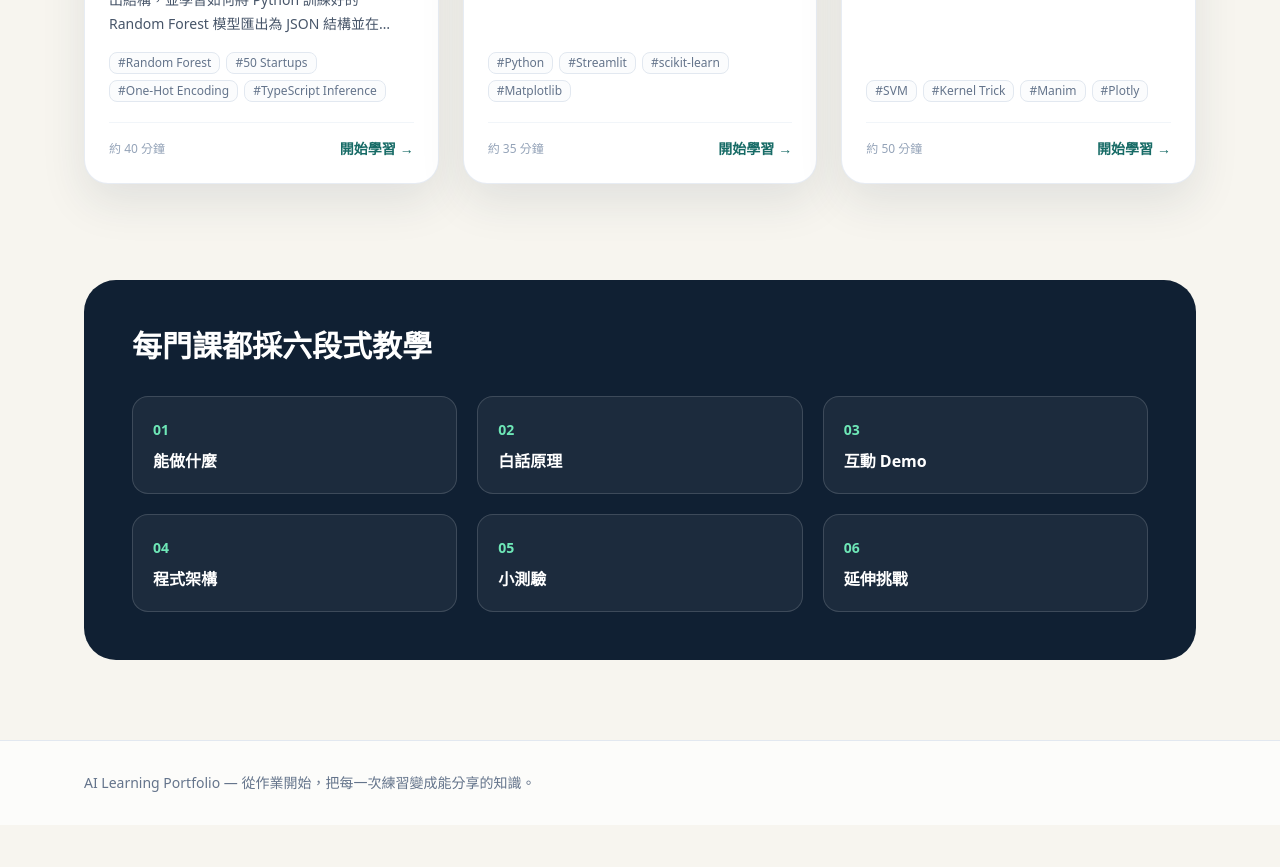
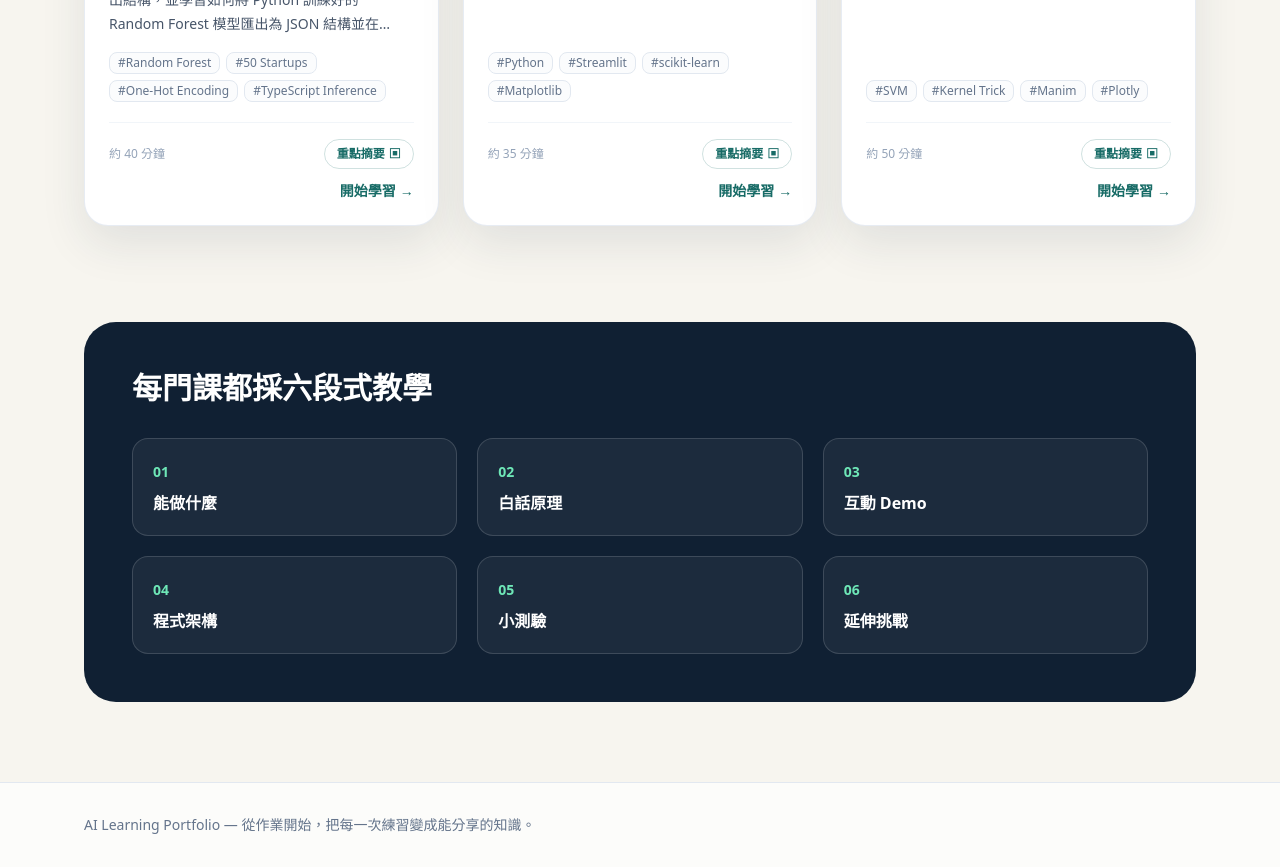
Before and after one commit to gshan1209-cell/AI-Learning-Portfolio, a Next.js app: page / in a window 1280 px wide. Shown: the part 1020-1887 px from the top of the page. Before the commit the page ends 1845 px from the top, so only its background shows below. Built offline with nearby package versions, Linux system fonts and the light colour scheme.

Commit message:
feat: link course cards to summary images

```diff
--- a/src/components/course-card.tsx
+++ b/src/components/course-card.tsx
@@ -30,14 +30,18 @@ export default function CourseCard({ course }: { course: Course }) {
         ) : (
           <div className="flex h-full w-full items-center justify-center bg-gradient-to-br from-slate-900 via-slate-800 to-slate-900 p-6 text-center text-white">
             <div>
-              <span className="text-3xl font-black opacity-20">{course.category}</span>
-              <p className="mt-1 text-sm font-semibold opacity-70">{course.title}</p>
+              <span className="text-3xl font-black opacity-20">
+                {course.category}
+              </span>
+              <p className="mt-1 text-sm font-semibold opacity-70">
+                {course.title}
+              </p>
             </div>
           </div>
         )}
 
         {/* 懸浮標籤 */}
-        <div className="absolute top-3 left-3 right-3 flex flex-wrap items-center justify-between gap-2">
+        <div className="absolute left-3 right-3 top-3 flex flex-wrap items-center justify-between gap-2">
           <span className="rounded-full bg-white/90 px-3 py-1 text-xs font-bold text-brand shadow-sm backdrop-blur-md">
             {course.category}
           </span>
@@ -63,28 +67,52 @@ export default function CourseCard({ course }: { course: Course }) {
         <h2 className="text-xl font-bold text-ink transition-colors duration-200 group-hover:text-brand">
           {course.title}
         </h2>
-        <p className="mt-1.5 text-xs font-bold text-brand tracking-wide">{course.subtitle}</p>
-        <p className="mt-3 flex-1 text-sm leading-6 text-slate-600 line-clamp-3">{course.summary}</p>
+        <p className="mt-1.5 text-xs font-bold tracking-wide text-brand">
+          {course.subtitle}
+        </p>
+        <p className="mt-3 line-clamp-3 flex-1 text-sm leading-6 text-slate-600">
+          {course.summary}
+        </p>
 
         {/* 標籤 */}
         <div className="mt-4 flex flex-wrap gap-1.5">
           {course.tags.slice(0, 4).map((tag) => (
-            <span key={tag} className="rounded-lg border border-slate-200 bg-slate-50/50 px-2 py-0.5 text-xs font-medium text-slate-500">
+            <span
+              key={tag}
+              className="rounded-lg border border-slate-200 bg-slate-50/50 px-2 py-0.5 text-xs font-medium text-slate-500"
+            >
               #{tag}
             </span>
           ))}
         </div>
 
         {/* 底部導覽列 */}
-        <div className="mt-5 flex items-center justify-between border-t border-slate-100 pt-4 text-sm font-medium">
-          <span className="text-xs text-slate-400">約 {course.durationMinutes} 分鐘</span>
-          {enabled ? (
-            <Link href={`/courses/${course.slug}`} className="inline-flex items-center gap-1 font-bold text-brand hover:underline">
-              開始學習 <span>→</span>
+        <div className="mt-5 border-t border-slate-100 pt-4">
+          <div className="flex items-center justify-between gap-3 text-sm font-medium">
+            <span className="text-xs text-slate-400">
+              約 {course.durationMinutes} 分鐘
+            </span>
+            <Link
+              href={`/courses/${course.slug}/summary`}
+              className="inline-flex items-center gap-1 rounded-full border border-brand/20 px-3 py-1.5 text-xs font-bold text-brand transition hover:border-brand hover:bg-emerald-50"
+              aria-label={`查看${course.title}重點摘要`}
+            >
+              重點摘要 <span aria-hidden="true">▣</span>
             </Link>
-          ) : (
-            <span className="font-semibold text-slate-400">即將推出</span>
-          )}
+          </div>
+
+          <div className="mt-3 flex justify-end text-sm font-medium">
+            {enabled ? (
+              <Link
+                href={`/courses/${course.slug}`}
+                className="inline-flex items-center gap-1 font-bold text-brand hover:underline"
+              >
+                開始學習 <span>→</span>
+              </Link>
+            ) : (
+              <span className="font-semibold text-slate-400">即將推出</span>
+            )}
+          </div>
         </div>
       </div>
     </article>
```
